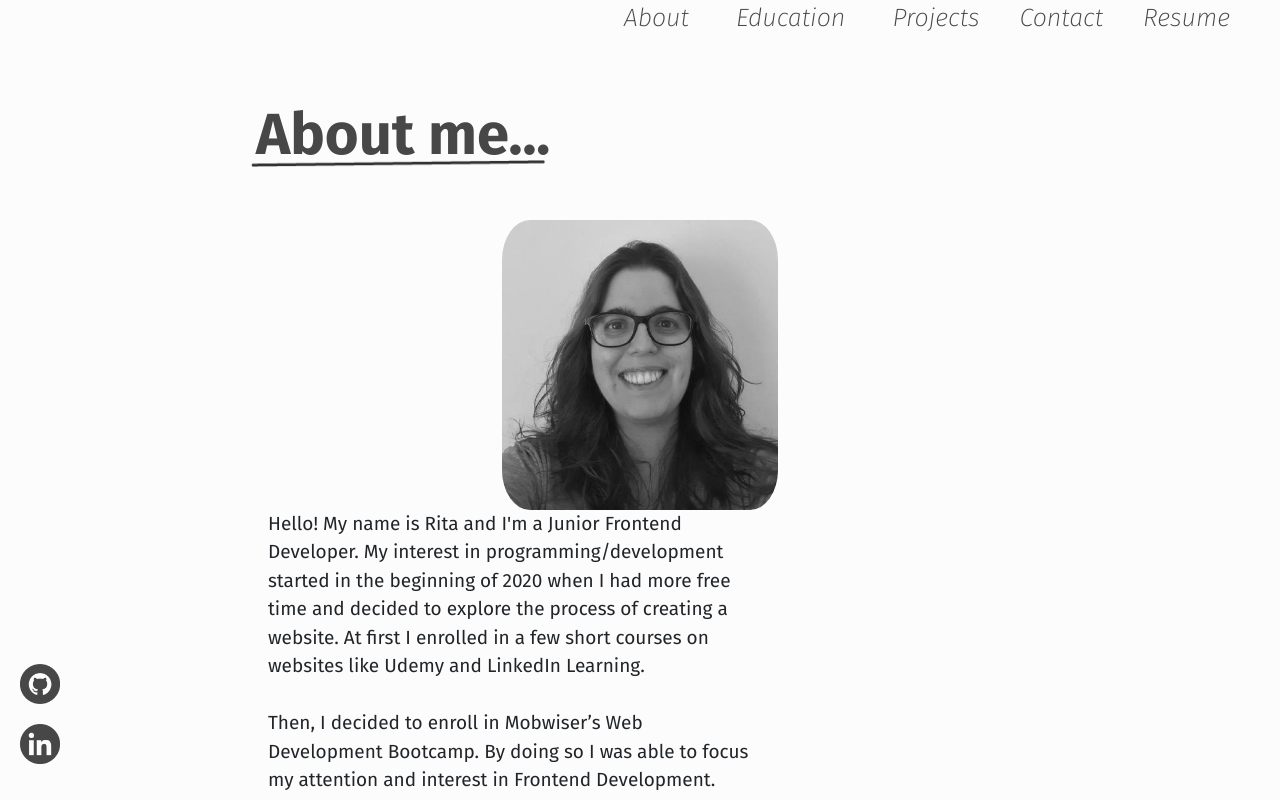
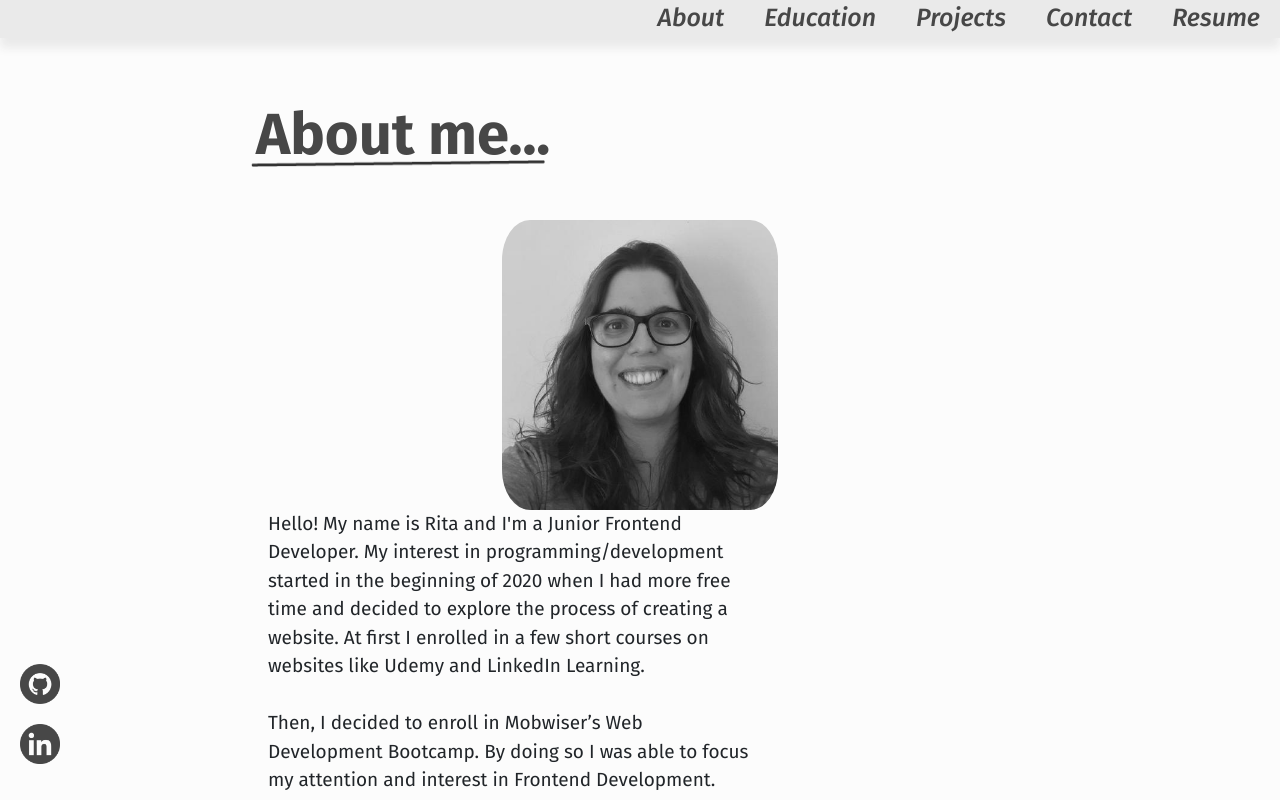
Before and after one commit to RitaSilva28/my-curriculum, a React (Create React App) app: page / in a window 1280 px wide. Both pictures are taken after a click on the button "ENTER". Shown: the top 800 px of the page. Built offline with nearby package versions, Linux system fonts and the light colour scheme.

Commit message:
Nav style

```diff
--- a/src/Components/css/Nav.css
+++ b/src/Components/css/Nav.css
@@ -1,16 +1,25 @@
+.nav-container{
+    color:red;
+
+}
+
 .nav-container ul{
+    background-color: rgb(234, 234, 234);
+    box-shadow: 0 10px 9px rgb(234, 234, 234,1);
     padding:0;
     position: fixed;
-    right:30px;
+    text-align: right;
+    width:100%;
+    z-index: 1;
     top:0;
 
 }
 
-li{
+.nav-container li{
     display:inline;
-    margin:0 20px;
-    font-weight: 200;
-    font-style: oblique;
+    margin:0px 20px;
+    font-weight: 500;
+    font-style: italic;
     font-size:25px;
     color:#474747;
 
@@ -22,10 +31,6 @@ a{
 
 }
 
-a:hover{
-    color:#ff9f2a;
-
-}
 
 .nav-item{
     transition:all 300ms ease-in-out;
@@ -33,8 +38,8 @@ a:hover{
 
 .nav-item .active{
 
-    text-transform: uppercase;
-    text-decoration: line-through;
+    background-color: thistle;
+    text-decoration:unset;
     transition:all 300ms ease-in-out;
 
 }
--- a/src/Components/js/Nav.js
+++ b/src/Components/js/Nav.js
@@ -8,15 +8,15 @@ export default function Nav(){
     return(
         <div className="nav-container">
             <ul>
-    <li className="nav-item"> <Link to="about" spy={true} smooth={true}  duration={500} > <span className="first-letter">A</span>bout
+    <li className="nav-item"> <Link to="about" spy={true} smooth={true}  duration={500}>About
         </Link></li>
-    <li className="nav-item"><Link to="education" spy={true} smooth={true}  duration={500} > <span className="first-letter">E</span>ducation
+    <li className="nav-item"><Link to="education" spy={true} smooth={true}  duration={500} >Education
         </Link></li>
-    <li className="nav-item"><Link to="projects" spy={true} smooth={true}  duration={500} > <span className="first-letter">P</span>rojects
+    <li className="nav-item"><Link to="projects" spy={true} smooth={true}  duration={500} >Projects
         </Link></li>
-    <li className="nav-item"><Link to="contact"  spy={true} smooth={true}  duration={500} ><span className="first-letter">C</span>ontact
+    <li className="nav-item"><Link to="contact"  spy={true} smooth={true}  duration={500} >Contact
         </Link></li>
-       <li className="nav-item"><a href="https://drive.google.com/file/d/1pBS9L-mooITyzWpXyHX8KL0JmlhRRTQx/view?usp=sharing" target="_blank" rel="noreferrer" ><span className="first-letter">R</span>esume</a></li>
+       <li className="nav-item"><a href="https://drive.google.com/file/d/1pBS9L-mooITyzWpXyHX8KL0JmlhRRTQx/view?usp=sharing" target="_blank" rel="noreferrer" >Resume</a></li>
 
 
   </ul>
```
